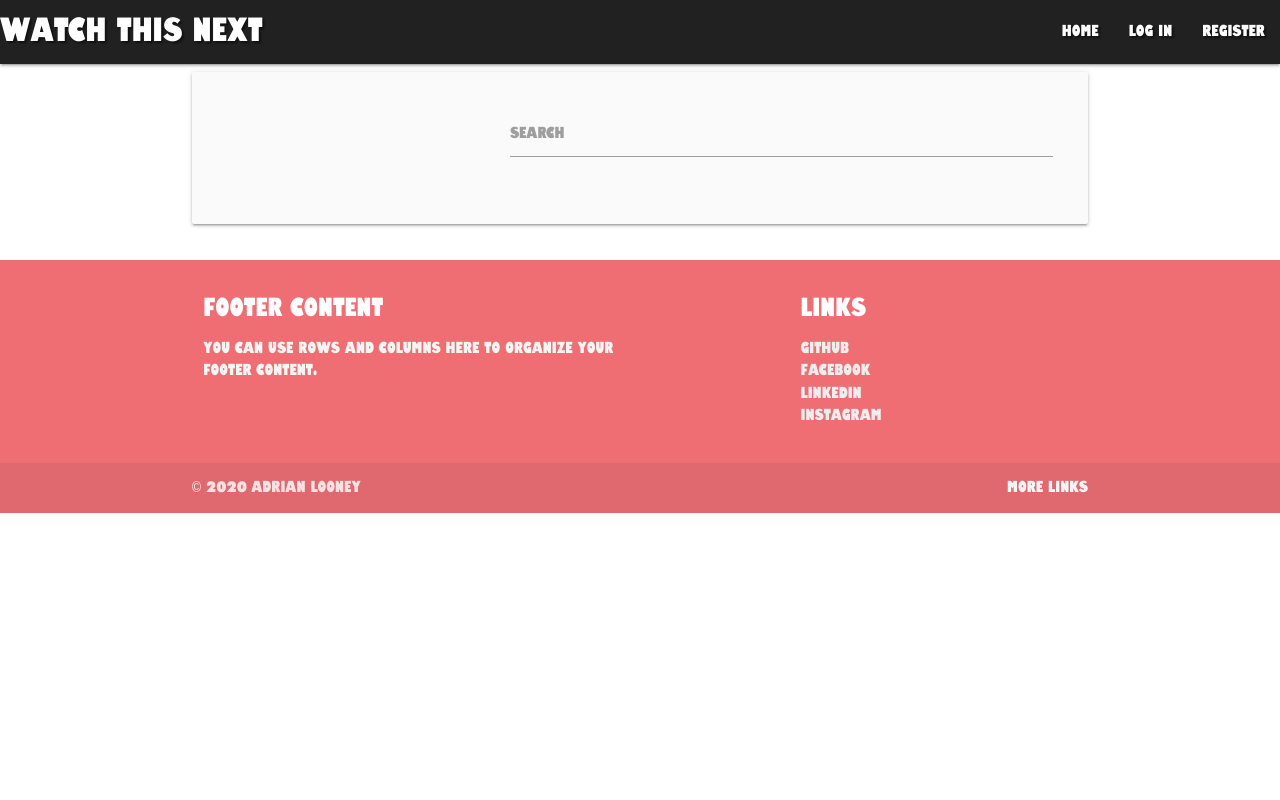
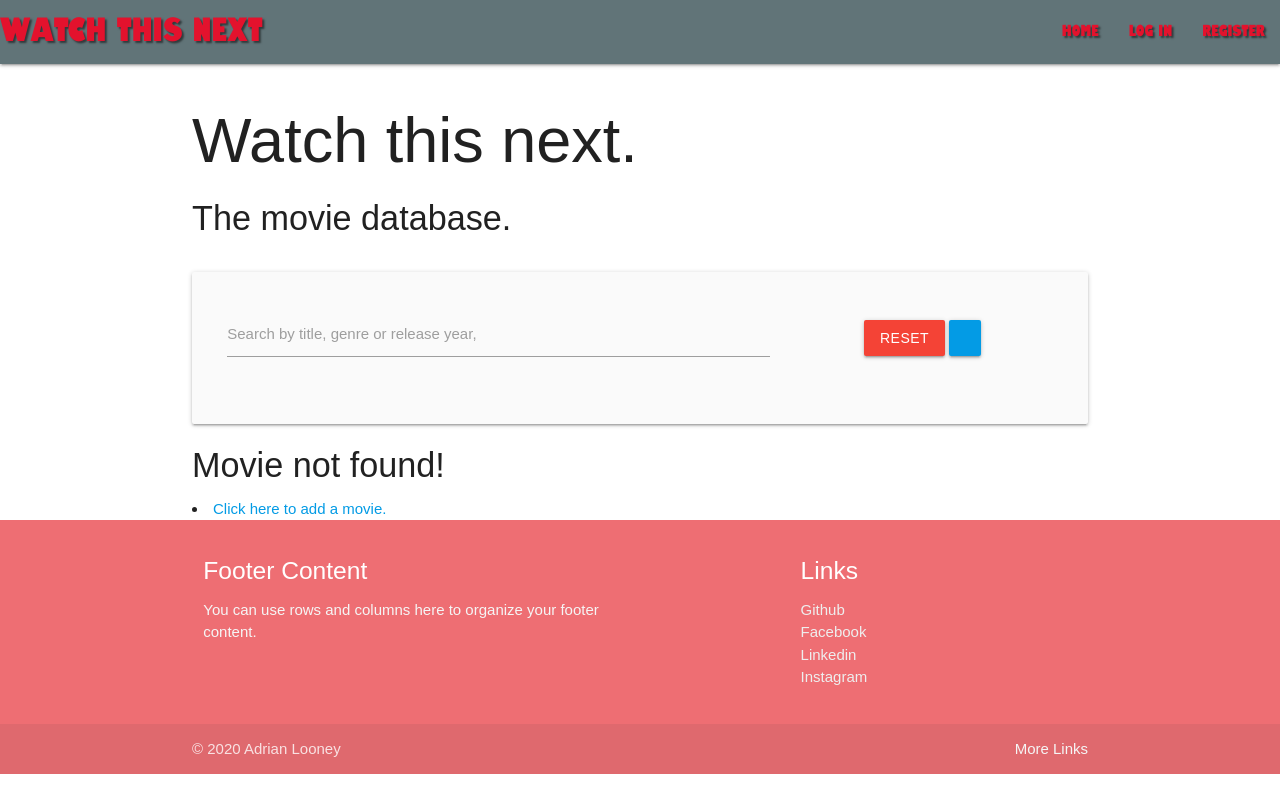
Before and after one commit to Jammerref2015/watchthisnext, a Flask app: page / in a window 1280 px wide. Run offline with Flask 2, Linux system fonts and the light colour scheme; data that the repository does not hold is empty; some libraries are stand-ins or nearby versions.

Commit message:
added search function

```diff
--- a/app.py
+++ b/app.py
@@ -25,6 +25,13 @@ mongo = PyMongo(app)
 @app.route("/get_movies")
 def get_movies():
     movies = list(mongo.db.movies.find())
+    return render_template("movies.html", movies=movies)
+
+
+@app.route("/search", methods=["GET", "POST"])
+def search():
+    query = request.form.get("query")
+    movies = list(mongo.db.movies.find({"$text": {"$search": query}}))
     return render_template("movies.html", movies=movies)
 
 
@@ -65,7 +72,7 @@ def login():
                 flash("Incorrect Username and/or Password")
                 return redirect(url_for("login"))
         else:
-                # username doesn't exist
+                #username doesn't exist
             flash("Incorrect Username and/or Password")
             return redirect(url_for("login"))
 
--- a/static/css/style.css
+++ b/static/css/style.css
@@ -1,25 +1,33 @@
+/* Font used in logo */
 @font-face {
     font-family: 'amity_jackregular';
     src: url('/static/fonts/amity_jack/amity_jack-webfont.woff2') format('woff2'),
          url('/static/fonts/amity_jack/amity_jack-webfont.woff') format('woff');
     font-weight: normal;
     font-style: normal;
-
 }
 body{
     margin: 0;
     padding: 0;
+    font-family: arial, 'Courier New', Courier, monospace;
+}
+
+.headerstyle {
+    background-color: #617478;
     font-family: 'amity_jackregular', 'Courier New', Courier, monospace;
+    font-size: 1.6rem;
+}
+
+.headerstyle a {
+    color:#e3122d;
+    text-shadow: 2px 2px 2px rgba(0, 0, 0, 0.5);
 }
 
 .addMovieHeaderStyling {
     text-align: center
 }
 
-.text-shadow {
-    text-shadow: 2px 2px 2px rgba(0, 0, 0, 0.5);
-}
-
+/* Prevent displaying URL for posters/images */
 .hidePosterURL{
     display: none;
 }
@@ -41,6 +49,7 @@ body{
     height: 50%;
 }
 
+/* Styling for star rating system. */
 .stars {
     display: inline-block;
 }
--- a/templates/base.html
+++ b/templates/base.html
@@ -15,7 +15,7 @@
 
 	<header>
         <!-- top navbar -->
-		<nav class="nav-extended text-shadow grey darken-4">
+		<nav class="nav-extended headerstyle">
 			<div class="nav-wrapper">
 				<a href="{{ url_for('get_movies') }}" class="brand-logo">Watch this next</a>
 				<a href="#" data-target="mobile-demo" class="sidenav-trigger right"><i class="fas fa-bars"></i></a>
--- a/templates/movies.html
+++ b/templates/movies.html
@@ -1,17 +1,27 @@
 {% extends "base.html" %}
 {% block content %}
 
+<div class="row">
+    <h1> Watch this next.</h1>
+    <h4>The movie database.</h4>
+</div>
+
 	<div class="row card-panel grey lighten-5">
-		<form action="#" method="post" class="col s12">
+		<form action="{{ url_for('search') }}" method="post" class="col s12">
 			<div class="row valign-wrapper center-align">
 				<div class="input-field col s12 m8">
-					<input type="text" name="" id="query" class="validate">
-					<label for="query">Search</label>
+					<input type="text" name="query" id="query" minlength="3" class="validate">
+					<label for="query">Search by title, genre or release year, </label>
 				</div>
+                <div class="col s12 m4">
+                    <a href="{{ url_for('get_movies') }}" class="red btn">Reset</a>
+                    <button type="submit" class="light-blue darken-1 btn"></button>
+                </div>
 			</div>
 		</form>
 	</div>
 
+    {% if movies|length > 0 %}
 	<div class="row">
 		<div class="col s12 m7">
 			{% for movie in movies %}
@@ -67,4 +77,10 @@
 			{% endfor %}
 		</div>
 	</div>
+
+    {% else %}
+    <h4>Movie not found!</h4>
+    <li><a href="{{ url_for('addmovie') }}">Click here to add a movie.</a></li>
+
+{% endif %}
 	{% endblock %}
```
